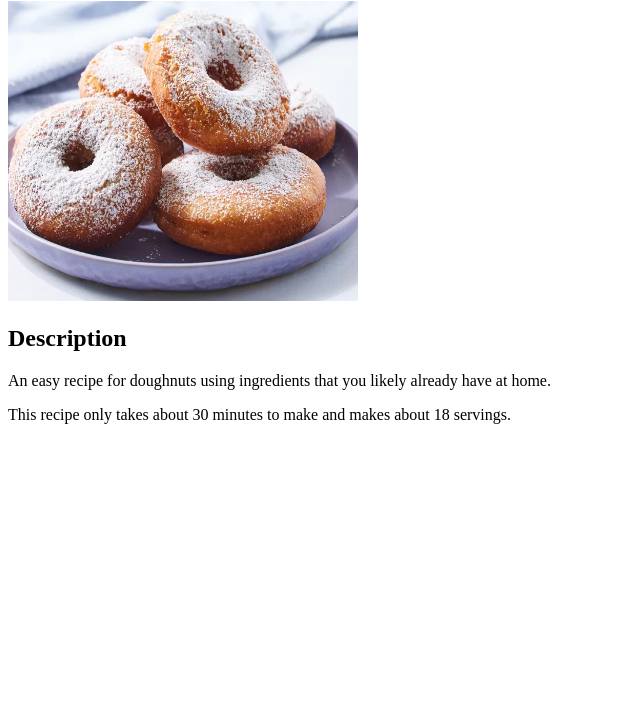
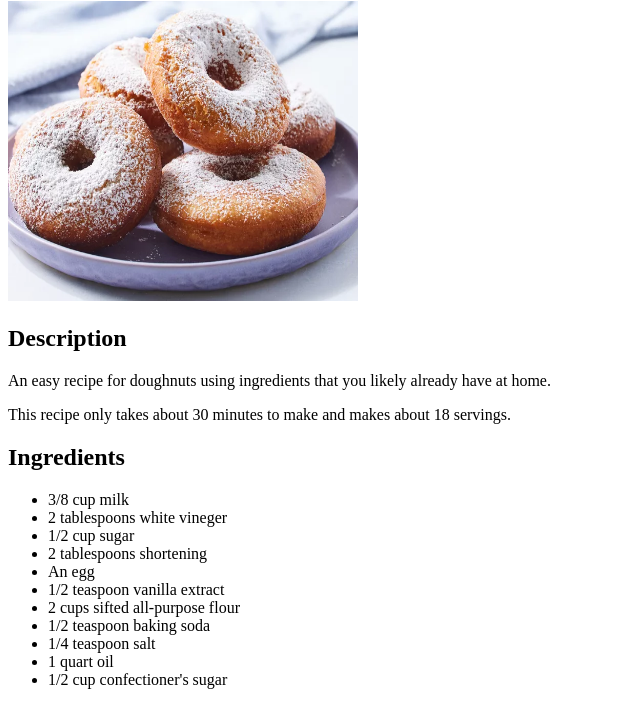
Before and after one commit to rootgm/odin-recipes, a plain HTML site: page recipes/donut.html in a window 1280 px wide. Shown: the part 79-800 px from the top of the page, without its empty margins (0-640 px from the left). Drawn offline with Linux system fonts and the light colour scheme.

Commit message:
Add ingredients to donut recipe

```diff
--- a/recipes/donut.html
+++ b/recipes/donut.html
@@ -18,5 +18,23 @@
         <p>An easy recipe for doughnuts using ingredients that you likely already have at home.</p>
         <p>This recipe only takes about 30 minutes to make and makes about 18 servings.</p>
 
+        <!-- I did not realise how much more complicated this recipe was than the others intill I listed ingredients. -->
+
+        <h2>Ingredients</h2>
+
+        <ul>
+            <li>3/8 cup milk</li>
+            <li>2 tablespoons white vineger</li>
+            <li>1/2 cup sugar</li>
+            <li>2 tablespoons shortening</li>
+            <li>An egg</li>
+            <li>1/2 teaspoon vanilla extract</li>
+            <li>2 cups sifted all-purpose flour</li>
+            <li>1/2 teaspoon baking soda</li>
+            <li>1/4 teaspoon salt</li>
+            <li>1 quart oil</li>
+            <li>1/2 cup confectioner's sugar</li>
+        </ul>
+
     </body>
 </html>
```
